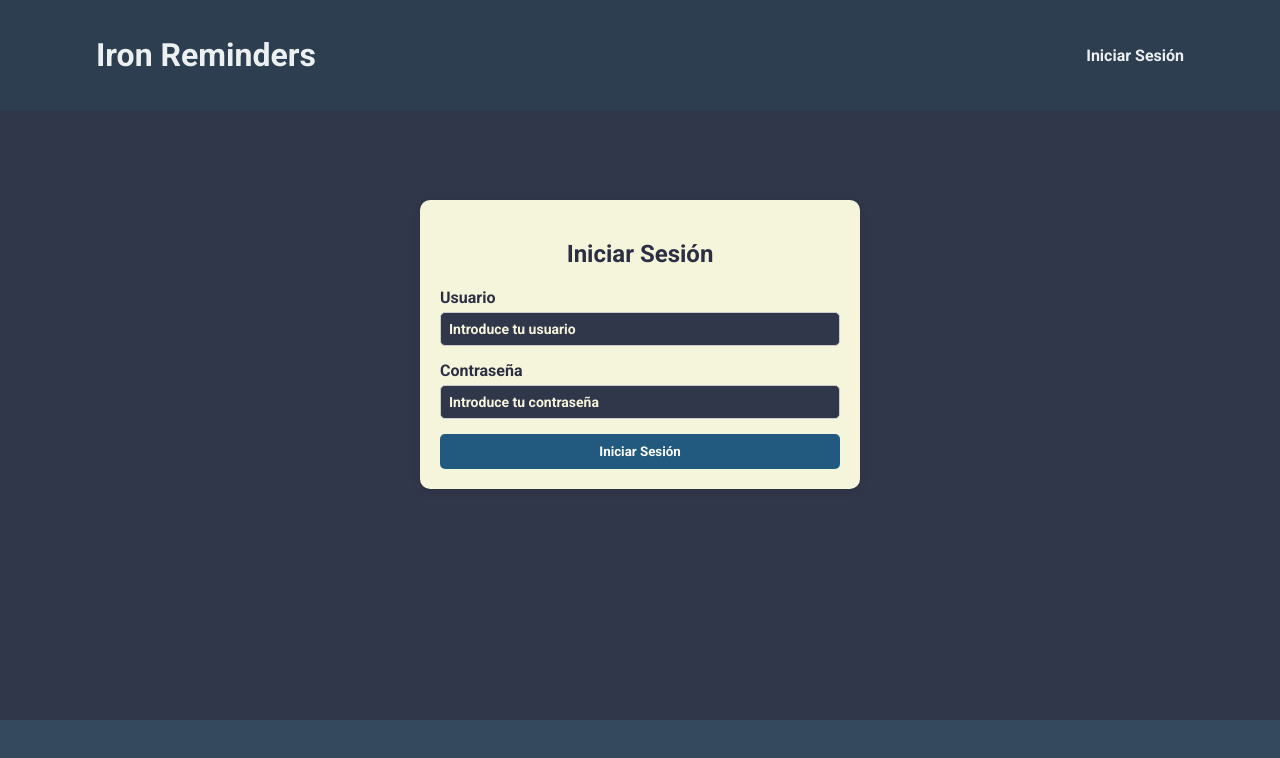
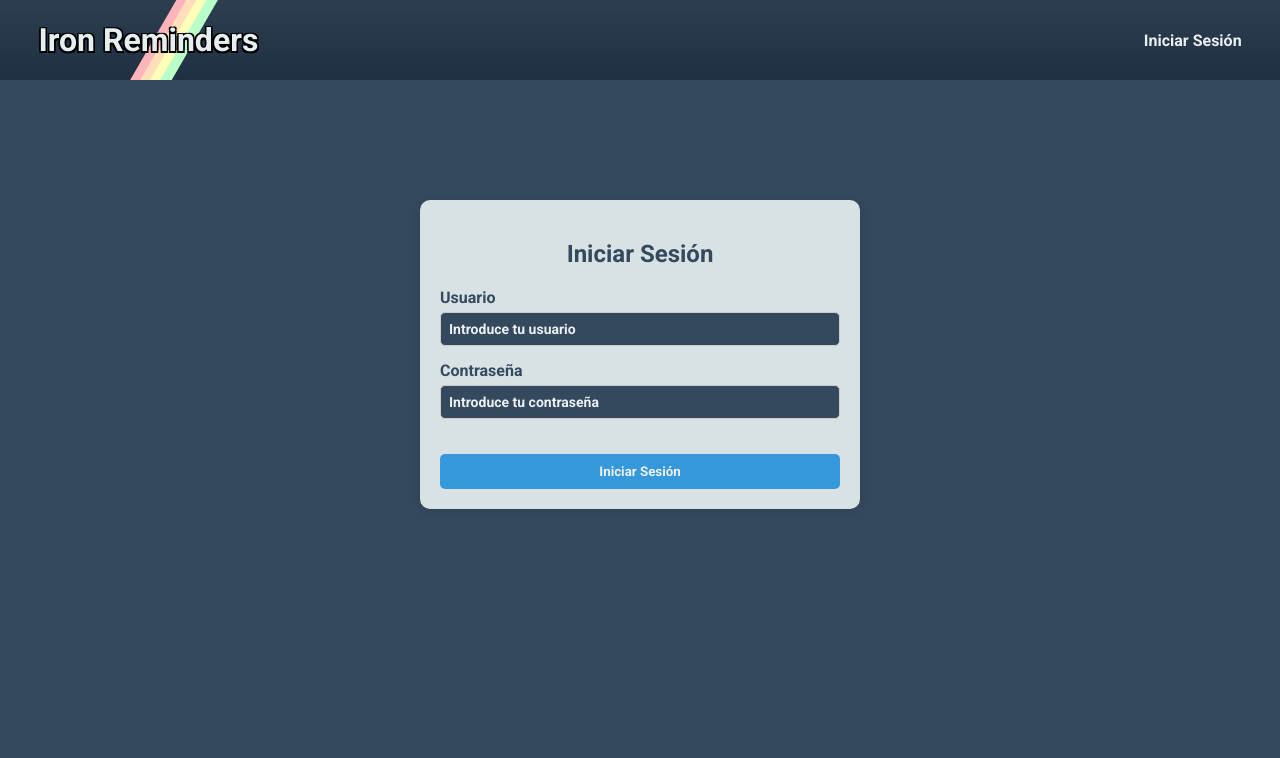
Before and after one commit to FranRevi8/midterm-to-do-list, a Vue app: page /login in a window 1280 px wide. Shown: the top 758 px of the page. Built offline with nearby package versions, Linux system fonts and the light colour scheme.

Commit message:
css done for now, pending security

```diff
--- a/src/assets/main.css
+++ b/src/assets/main.css
@@ -8,5 +8,5 @@ body {
   margin: 0;
   font-family: 'Roboto', sans-serif;
   font-weight: bold;
-  background-color: #34495E;
+  background-color: #34495e;
 }
--- a/src/components/HeaderComponent.vue
+++ b/src/components/HeaderComponent.vue
@@ -1,11 +1,14 @@
-<script setup>
-
-</script>
+<script setup></script>
 
 <template>
   <div class="header-container">
     <header>
+      <div class="logo1"></div>
+      <div class="logo2"></div>
+      <div class="logo3"></div>
+      <div class="logo4"></div>
       <h1>Iron Reminders</h1>
+      <div class="logo-finisher"></div>
       <nav>
         <ul>
           <li><RouterLink to="/login">Iniciar Sesión</RouterLink></li>
@@ -17,7 +20,7 @@
 
 <style scoped>
 .header-container {
-    background-color: #2C3E50;
+  background: linear-gradient(to bottom, #2c3e50, #1e3042);
   padding: 15px 0;
   position: fixed;
   width: 100%;
@@ -25,16 +28,69 @@
 }
 
 header {
-    width: 85%;
+  width: 94%;
+  height: 50px;
   margin: 0 auto;
   display: flex;
   justify-content: space-between;
   align-items: center;
 }
 
+.logo1 {
+  position: absolute;
+  left: 12vw;
+  background-color: #ffb3ba;
+  width: 0.8vw;
+  height: 150px;
+  transform: rotate(30deg);
+}
+
+.logo2 {
+  position: absolute;
+  left: 12.8vw;
+  background-color: #ffdfba;
+  width: 0.8vw;
+  height: 150px;
+  transform: rotate(30deg);
+}
+
+.logo3 {
+  position: absolute;
+  left: 13.6vw;
+  background-color: #ffffba;
+  width: 0.8vw;
+  height: 150px;
+  transform: rotate(30deg);
+}
+
+.logo4 {
+  position: absolute;
+  left: 14.4vw;
+  background-color: #baffc9;
+  width: 0.8vw;
+  height: 150px;
+  transform: rotate(30deg);
+}
+
+.logo-finisher {
+  height: 40px;
+  width: 15vw;
+  background-color: #34495e;
+  z-index: 2;
+  position: fixed;
+  left: 0;
+  top: 80px;
+}
+
 h1 {
   font-size: 2rem;
-    color: #ECF0F1;
+  color: #e7eef0;
+  z-index: 1;
+  text-shadow:
+    -1.5px -1.5px 0 black,
+    1.5px -1.5px 0 black,
+    -1.5px 1.5px 0 black,
+    1.5px 1.5px 0 black;
 }
 
 nav ul {
@@ -48,11 +104,10 @@
 
 nav ul li a {
   text-decoration: none;
-    color: #ECF0F1;
+  color: #ecf0f1;
 }
 
 nav ul li a:hover {
-    color: #3498DB;
+  color: #3498db;
 }
-
 </style>
--- a/src/components/NewReminderComponent.vue
+++ b/src/components/NewReminderComponent.vue
@@ -12,9 +12,9 @@ const emit = defineEmits(['add-reminder', 'cancel-creation'])
 
 const submitForm = () => {
   if (newReminder.value.time) {
-    newReminder.value.time = new Date(newReminder.value.time).toISOString();
+    newReminder.value.time = new Date(newReminder.value.time).toISOString()
   }
-  emit('add-reminder', { ...newReminder.value });
+  emit('add-reminder', { ...newReminder.value })
 }
 
 const cancelNew = () => {
@@ -46,7 +46,7 @@ const cancelNew = () => {
 <style scoped>
 .new-reminder-form {
   background-color: #485c70;
-  color: #ECF0F1;
+  color: #ecf0f1;
   padding: 20px;
   margin: 20px auto;
   width: 75%;
@@ -71,15 +71,15 @@ input {
   padding: 8px;
   border-radius: 5px;
   border: 1px solid #ffffff;
-  background-color: #34495E;
-  color: #ECF0F1;
+  background-color: #34495e;
+  color: #ecf0f1;
   width: 70%;
   text-align: center;
 }
 
 input:focus {
   outline: none;
-  background-color: #2C3E50;
+  background-color: #2c3e50;
   text-align: center;
 }
 
@@ -89,17 +89,17 @@ input:focus {
 }
 
 .add-button {
-  background-color: #3498DB;
-  color: #ECF0F1;
+  background-color: #3498db;
+  color: #ecf0f1;
   border: none;
   padding: 10px;
   border-radius: 5px;
   cursor: pointer;
 }
 
-.cancel-button{
+.cancel-button {
   background-color: #d92c2c;
-  color: #ECF0F1;
+  color: #ecf0f1;
   border: none;
   padding: 10px;
   border-radius: 5px;
@@ -108,11 +108,10 @@ input:focus {
 }
 
 .add-button:hover {
-  background-color: #2980B9;
+  background-color: #2980b9;
 }
 
-.cancel-button:hover{
+.cancel-button:hover {
   background-color: #831212;
 }
-
 </style>
--- a/src/components/ReminderComponent.vue
+++ b/src/components/ReminderComponent.vue
@@ -44,7 +44,7 @@ const saveChanges = () => {
     <ul class="reminder-content">
       <li class="type">
         <span v-if="!isEditing" class="list-title">Lista:</span>
-        <br v-if="!isEditing"/>
+        <br v-if="!isEditing" />
         <span v-if="isEditing">
           <input v-model="editedType" />
         </span>
@@ -114,11 +114,11 @@ li {
   flex-direction: column;
   width: 10%;
   text-align: center;
-  text-transform:capitalize;
+  text-transform: capitalize;
   line-height: 28px;
 }
 
-.list-title{
+.list-title {
   color: #a2bed1;
 }
 
@@ -146,7 +146,7 @@ li {
   color: rgb(228, 228, 59);
 }
 
-.complete-btn-cont{
+.complete-btn-cont {
   width: 2%;
 }
 
@@ -171,7 +171,7 @@ button:hover {
   background-color: #2980b9;
 }
 
-.save-changes-btn{
+.save-changes-btn {
   font-size: 20px;
   background-color: #3096da;
 }
@@ -185,7 +185,6 @@ input {
 
 .delete-btn {
   background-color: #485c70;
-
 }
 
 .delete-btn:hover {
@@ -195,7 +194,7 @@ input {
 .complete-btn {
   background-color: #485c70;
   font-size: 30px;
-  color:#4d6c81;
+  color: #4d6c81;
 }
 
 .complete-btn:hover {
@@ -205,7 +204,7 @@ input {
 .incomplete-btn {
   background-color: #485c70;
   font-size: 30px;
-  color:#4d6c81;
+  color: #4d6c81;
 }
 
 .incomplete-btn:hover {
@@ -216,15 +215,15 @@ input {
   padding: 8px;
   border-radius: 5px;
   border: 1px solid #ffffff;
-  background-color: #34495E;
-  color: #ECF0F1;
-  height:42px;
+  background-color: #34495e;
+  color: #ecf0f1;
+  height: 42px;
   text-align: center;
 }
 
 input:focus {
   outline: none;
-  background-color: #2C3E50;
+  background-color: #2c3e50;
   text-align: center;
 }
 </style>
--- a/src/components/TypesList.vue
+++ b/src/components/TypesList.vue
@@ -8,6 +8,21 @@ const emit = defineEmits(['type-selected'])
 const selectType = (type) => {
   emit('type-selected', type)
 }
+
+const colorsArr = [
+  '#FFB3BA', // Rosa suave
+  '#FFDFBA', // Melocotón
+  '#FFFFBA', // Amarillo pálido
+  '#BAFFC9', // Verde menta suave
+  '#BAE1FF', // Azul claro
+  '#FFC3A0', // Coral suave
+  '#FF677D', // Rosa pálido
+  '#D6EAF8', // Azul celeste
+  '#FFE5B4', // Amarillo pastel
+  '#D2B4DE', // Lavanda
+  '#A2DFF7', // Aqua suave
+  '#B9FBC0' // Verde claro
+]
 </script>
 
 <template>
@@ -15,7 +30,13 @@ const selectType = (type) => {
     <h2>Mis listas:</h2>
     <ul>
       <li v-for="(type, index) in types" :key="index">
-        <button @click="selectType(type)" class="type-button">{{ type }}</button>
+        <button
+          @click="selectType(type)"
+          class="type-button"
+          :style="'background-color: ' + colorsArr[index]"
+        >
+          {{ type }}
+        </button>
       </li>
       <li>
         <button @click="selectType(null)" class="view-all-button">Ver todos</button>
@@ -26,17 +47,26 @@ const selectType = (type) => {
 
 <style scoped>
 .menu {
-  background-color: #2C3E50;
+  background-color: #2c3e50;
   padding: 20px;
   border-radius: 10px;
   width: 12vw;
   height: 79vh;
   position: fixed;
-  top: 135px;
+  top: 115px;
+  left: 55px;
+  border: solid 2px rgb(173, 202, 201);
+  box-shadow: 0px 8px 12px rgba(0, 0, 0, 0.3);
+  z-index: 3;
 }
 
-h2{
+h2 {
   margin-left: 12px;
+  text-shadow:
+    -1.5px -1.5px 0 black,
+    1.5px -1.5px 0 black,
+    -1.5px 1.5px 0 black,
+    1.5px 1.5px 0 black;
 }
 
 ul {
@@ -50,34 +80,35 @@ li {
 }
 
 .type-button {
-  background-color: #3498DB;
-  color: #ECF0F1;
+  color: #2c3e50;
   border: none;
   padding: 10px;
   border-radius: 5px;
   cursor: pointer;
   width: 90%;
   height: 50px;
+  box-shadow: 0px 8px 12px rgba(0, 0, 0, 0.3);
 }
 
 .type-button::first-letter {
   text-transform: uppercase;
 }
 
-.view-all-button{
+.view-all-button {
   background-color: #ffffff;
   color: #0f4856;
   border: none;
+  margin-top: 25px;
   padding: 10px;
   border-radius: 5px;
   cursor: pointer;
 }
 
 .type-button:hover {
-  background-color: #2980B9;
+  background-color: #2980b9;
 }
 
-.view-all-button:hover{
+.view-all-button:hover {
   background-color: #bed3e1;
 }
 </style>
--- a/src/views/HomeView.vue
+++ b/src/views/HomeView.vue
@@ -8,15 +8,18 @@ import { watch } from 'vue'
 
 const reminderStore = useReminderStore()
 
-const types = ref([]);
+const types = ref([])
 
 const updateTypesList = () => {
-  types.value = [...new Set(reminderStore.reminders.map(item => item.type.toLowerCase()))];
+  types.value = [...new Set(reminderStore.reminders.map((item) => item.type.toLowerCase()))]
 }
 
-watch(() => reminderStore.reminders, () => {
-  updateTypesList();
-});
+watch(
+  () => reminderStore.reminders,
+  () => {
+    updateTypesList()
+  }
+)
 
 const selectedType = ref(null)
 const showCompleted = ref(true)
@@ -41,8 +44,7 @@ const toggleCompletedReminders = () => {
 }
 
 const isCompleted = (reminder) => {
-  reminderStore.toggleReminderState(reminder.id);
-
+  reminderStore.toggleReminderState(reminder.id)
 }
 
 const cancelNewReminder = () => {
@@ -66,12 +68,11 @@ const deleteReminder = (reminder) => {
 }
 
 const updateReminder = async (reminder) => {
-  await reminderStore.updateReminder(reminder.id, reminder);
-  updateTypesList();
-};
+  await reminderStore.updateReminder(reminder.id, reminder)
+  updateTypesList()
+}
 
 updateTypesList()
-
 </script>
 
 <template>
@@ -96,11 +97,12 @@ updateTypesList()
         @cancel-creation="cancelNewReminder"
       />
       <div class="center">
-
         <button @click="toggleCompletedReminders" class="toggle-completed">
           {{ showCompleted ? 'Ocultar completados' : 'Mostrar completados' }}
         </button>
-        <button @click="showNewReminderForm = true" class="new-reminder-button">Nuevo Recordatorio</button>
+        <button @click="showNewReminderForm = true" class="new-reminder-button">
+          Nuevo Recordatorio
+        </button>
       </div>
     </div>
   </div>
@@ -110,22 +112,23 @@ updateTypesList()
 .home-container {
   display: flex;
   justify-content: space-between;
-  background-color: #34495E;
-  color: #ECF0F1;
+  background-color: #34495e;
+  color: #ecf0f1;
   padding: 20px;
 }
 
 .reminders-container {
   width: 75%;
   margin: 0 auto;
-  position:relative;
-  left: 5vw;
-  top: 120px;
+  position: relative;
+  left: 7vw;
+  top: 70px;
 }
 
-.toggle-completed, .new-reminder-button {
-  background-color: #3498DB;
-  color: #ECF0F1;
+.toggle-completed,
+.new-reminder-button {
+  background-color: #3498db;
+  color: #ecf0f1;
   border: none;
   padding: 10px;
   border-radius: 5px;
@@ -133,11 +136,12 @@ updateTypesList()
   margin: 20px 10px;
 }
 
-.toggle-completed:hover, .new-reminder-button:hover {
-  background-color: #2980B9;
+.toggle-completed:hover,
+.new-reminder-button:hover {
+  background-color: #2980b9;
 }
 
-.center{
+.center {
   text-align: center;
 }
 </style>
--- a/src/views/LoginView.vue
+++ b/src/views/LoginView.vue
@@ -49,7 +49,7 @@ const handleSubmit = () => {
 
 <style scoped>
 .bg {
-  background-color: rgb(49, 55, 74);
+  background-color: #34495e;
   height: 90vh;
 }
 
@@ -58,12 +58,12 @@ const handleSubmit = () => {
   max-height: 550px;
   margin: 0 auto;
   padding: 20px;
-  background-color: beige;
+  background-color: #d8e2e5;
   border-radius: 10px;
   box-shadow: 0 2px 10px rgba(0, 0, 0, 0.1);
   position: relative;
   top: 200px;
-  color: rgb(44, 46, 66);
+  color: #34495e;
 }
 
 h2 {
@@ -88,30 +88,32 @@ input {
   border-radius: 5px;
   border: 1px solid #ccc;
   font-size: 14px;
-  background-color: rgb(49, 55, 74);
-
+  background-color: #34495e;
+  color: #ecf0f1;
 }
 
-input::placeholder{
-    color: beige;
+input::placeholder {
+  color: #ecf0f1;
 }
 
 button {
   width: 100%;
   padding: 10px;
-  background-color: #21597f;
-  color: white;
+  background-color: #3498db;
+  color: #ecf0f1;
   border: none;
   border-radius: 5px;
   cursor: pointer;
+  margin-top: 20px;
 }
 
 button:hover {
-  background-color: #17425e;
+  background-color: #2980b9;
 }
 
 input:focus {
-  color: beige;
-  background-color: rgb(49, 55, 74);
+  color: #ecf0f1;
+  background-color: #34495e;
+  outline: none;
 }
 </style>
```
Also changed, not shown: src/App.vue (+4 -7 lines), src/stores/reminder.js (+57 -48 lines). Lines whose indentation alone changed are shown as unchanged.
